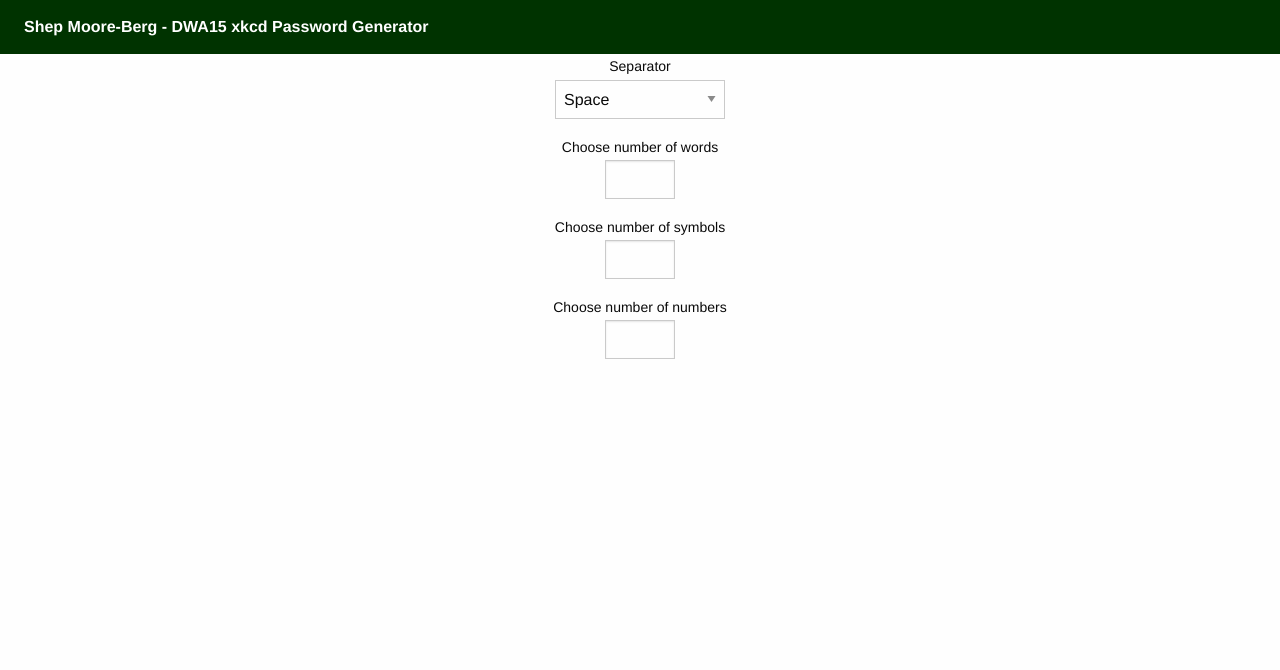
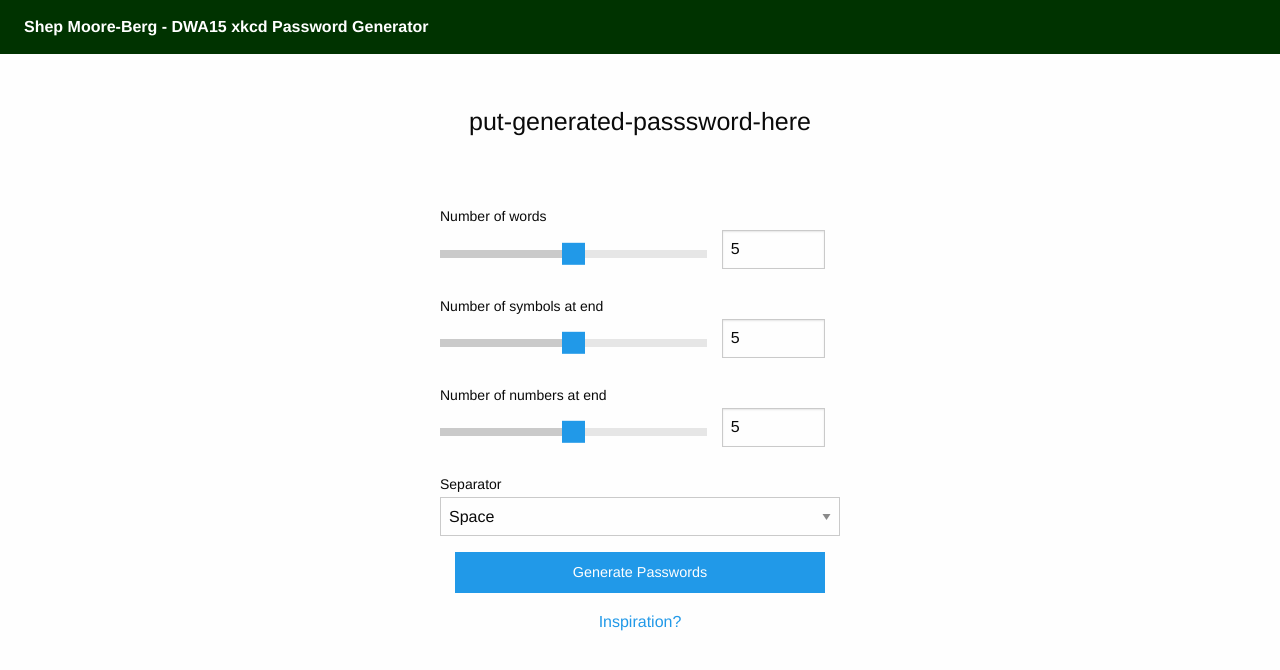
Before and after one commit to theshepster/cscie15-p2, a PHP site: page / in a window 1280 px wide. Shown: the top 670 px of the page. Run offline with PHP 8.4, Linux system fonts and the light colour scheme.

Commit message:
Made form prettier and centered.

```diff
--- a/css/app.css
+++ b/css/app.css
@@ -41,3 +41,8 @@
 
 .js-drilldown-back::before {
   border-color: transparent #fff transparent transparent; }
+
+ h4 {
+   height: 2em;
+   margin: 2em;
+ }
--- a/index.php
+++ b/index.php
@@ -14,44 +14,64 @@
         <?php include_once("header.html"); ?>
 
 
+        <h4 class="text-center">put-generated-passsword-here</h4>
+
+
+        <div class="row">
+            <div class="small-6 small-centered medium-6 large-4 large-centered columns">
                 <form>
-                    <div class="row text-center">
-                        <div class="small-2 small-centered columns">
-                            <label>Separator
-                                <select>
-                                    <option value="space">Space</option>
-                                    <option value="hyphen">Hyphen</option>
-                                    <option value="period">Period</option>
-                                    <option value="underscore">Underscore</option>
-                                    <option value="comma">Comma</option>
-                                    <option value="camel">None (camelCase)</option>
-                                </select>
-                            </label>
+                    <div class="row column log-in-form">
+
+                        <div class="row">
+                            <label>Number of words</label>
+                            <div class="slider small-8 columns" data-slider data-initial-start="5" data-start="1" data-end="9">
+                                    <span class="slider-handle"  data-slider-handle role="slider" tabindex="1" aria-controls="num-words"></span>
+                                    <span class="slider-fill" data-slider-fill></span>
+                            </div>
+                            <div class="small-4 columns">
+                                <input type="number" id="num-words" placeholder="Number of words">
+                            </div>
                         </div>
-                    </div>
-                    <div class="row text-center">
-                        <label>Choose number of words
-                            <div class="small-1 small-centered columns">
-                                <input type="number" id="num-words" max="9" min="4">
+
+                        <div class="row">
+                            <label>Number of symbols at end</label>
+                            <div class="slider small-8 columns" data-slider data-initial-start="5" data-start="1" data-end="9">
+                                    <span class="slider-handle"  data-slider-handle role="slider" tabindex="1" aria-controls="num-symbols"></span>
+                                    <span class="slider-fill" data-slider-fill></span>
                             </div>
-                        </label>
-                    </div>
-                    <div class="row text-center">
-                        <label>Choose number of symbols
-                            <div class="small-1 small-centered columns">
-                                <input type="number" id="num-symbols" max="9" min="1">
+                            <div class="small-4 columns">
+                                <input type="number" id="num-symbols" placeholder="Number of words">
                             </div>
-                        </label>
-                    </div>
-                    <div class="row text-center">
-                        <label>Choose number of numbers
-                            <div class="small-1 small-centered columns">
-                                <input type="number" id="num-numbers" max="9" min="1">
+                        </div>
+
+                        <div class="row">
+                            <label>Number of numbers at end</label>
+                            <div class="slider small-8 columns" data-slider data-initial-start="5" data-start="1" data-end="9">
+                                    <span class="slider-handle"  data-slider-handle role="slider" tabindex="1" aria-controls="num-numbers"></span>
+                                    <span class="slider-fill" data-slider-fill></span>
                             </div>
-                        </label>
+                            <div class="small-4 columns">
+                                <input type="number" id="num-numbers" placeholder="Number of words">
+                            </div>
+                        </div>
+
+                        <div class="row">
+                            <label>Separator</label>
+                            <select>
+                                <option value="space">Space</option>
+                                <option value="comma">Comma</option>
+                                <option value="underscore">Underscore</option>
+                                <option value="period">Period</option>
+                                <option value="camel">camelCase</option>
+                            </select>
+                        </div>
+
+                        <p><button type="submit" class="button expanded" value="Generate Password">Generate Passwords</button></p>
+                        <p class="text-center"><a href="#">Inspiration?</a></p>
                     </div>
                 </form>
-
+            </div>
+        </div>
 
 
         <script src="js/vendor/jquery.js"></script>
```
